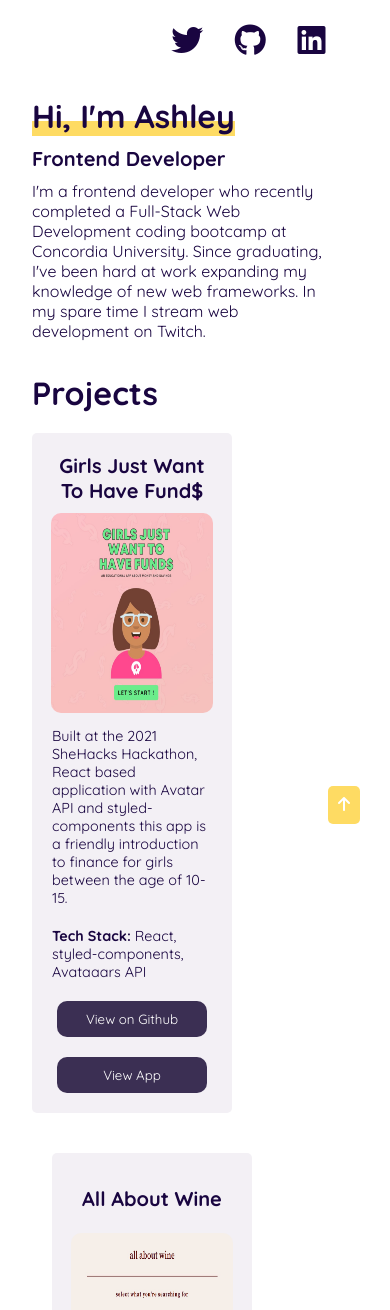
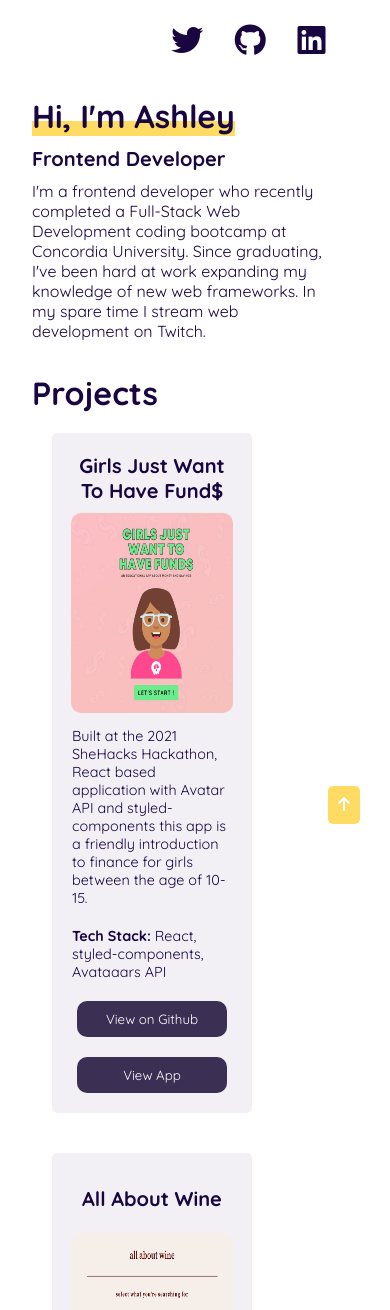
Before and after one commit to splashley/portfolio-v2, a Vue app: page / in a window 390 px wide. Shown: the top 1310 px of the page. Built offline with nearby package versions, Linux system fonts and the light colour scheme.

Commit message:
small css change

```diff
--- a/src/components/Projects.vue
+++ b/src/components/Projects.vue
@@ -161,6 +161,10 @@ h2 {
     text-align: center;
   }
 
+  .single-project:first-child {
+  margin-left: 20px;
+}
+
   .projects {
     padding: 1rem 2rem;
   }
```
